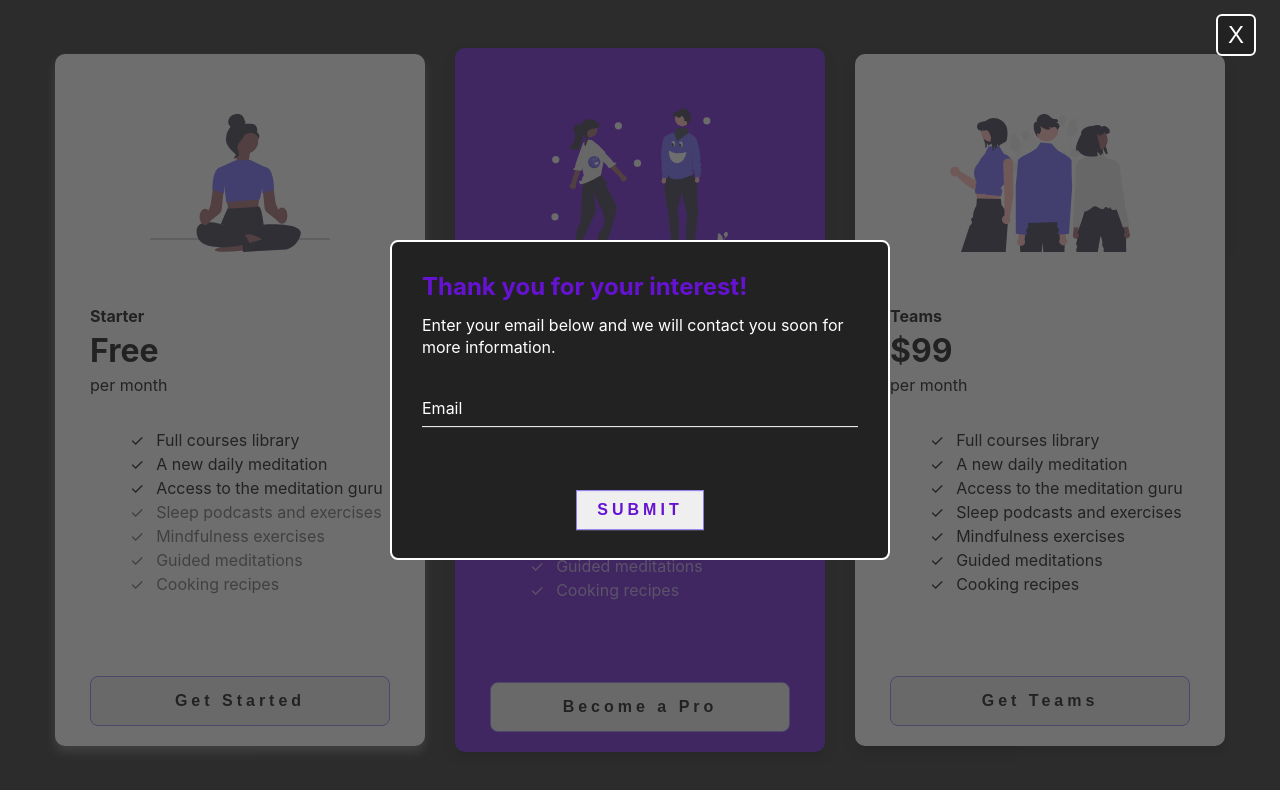
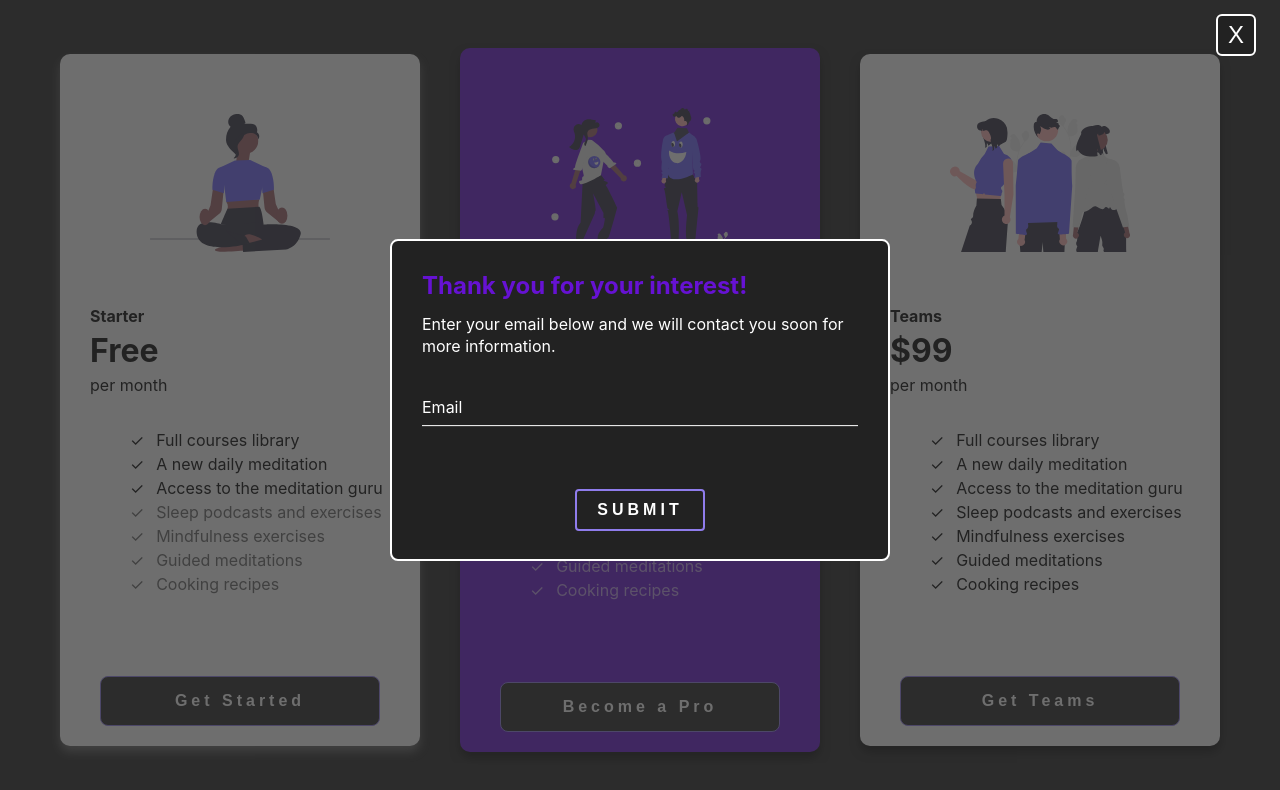
Before and after one commit to marielleia/price-plans, a React (Create React App) app: page / in a window 1280 px wide. Both pictures are taken after a click on the button "Get Started". Shown: the top 790 px of the page. Built offline with nearby package versions, Linux system fonts and the light colour scheme; the HTML template or start-up script is replaced by a standard one.

Commit message:
styled cards and buttons

```diff
--- a/package.json
+++ b/package.json
@@ -1,6 +1,7 @@
 {
   "name": "price-cards",
   "version": "0.1.0",
+  "homepage": "https://marielleia.github.io/price-plans",
   "private": true,
   "dependencies": {
     "@testing-library/jest-dom": "^5.16.5",
@@ -36,5 +37,8 @@
       "last 1 firefox version",
       "last 1 safari version"
     ]
+  },
+  "devDependencies": {
+    "gh-pages": "^4.0.0"
   }
 }
--- a/src/styles/button.css
+++ b/src/styles/button.css
@@ -1,9 +1,11 @@
 .button {
-    width: 300px;
+    width: 280px;
     height: 50px;
     padding: 10px 20px;
     border-radius: 8px;
     border: 1px solid #8f7cec;
+    background-color: #222;
+    color: #fff;
     display: block;
     font-size: 16px;
     font-weight: bold;
@@ -14,8 +16,8 @@
 }
 
 .button:hover {
-    background-color: #222;
-    color: #fff;
+    background-color: #fff;
+    color: #222;
     border-radius: 5px;
     box-shadow: 0 0 20px #8f7cec;
 }
--- a/src/styles/card.css
+++ b/src/styles/card.css
@@ -1,12 +1,12 @@
 .card {
-    width: 370px;
-    max-height: 750px;
+    width: 360px;
+    max-height: 90vh;
     border-radius: 10px;
     display: flex;
     flex-direction: column;
     align-items: center;
     justify-content: space-evenly;
-    box-shadow: 0px 6px 10px rgba(0, 0, 0, 0.4);
+    box-shadow: 0px 6px 10px rgba(0, 0, 0, 0.8);
     transition: all 0.2s;
     padding: 20px 10px;
     margin: 5%;
--- a/src/styles/modal.css
+++ b/src/styles/modal.css
@@ -93,8 +93,10 @@
 
 /* Botón de enviar */
 .submit {
-    color: #6612d3;
-    border: 1px solid #8f7cec;
+    color: #fff;
+    background-color: #222;
+    border: 2px solid #8f7cec;
+    border-radius: 4px;
     text-decoration: none;
     text-transform: uppercase;
     overflow: hidden;
```
Also changed, not shown: 1 other file (tests, documents, lock files or other folders).
